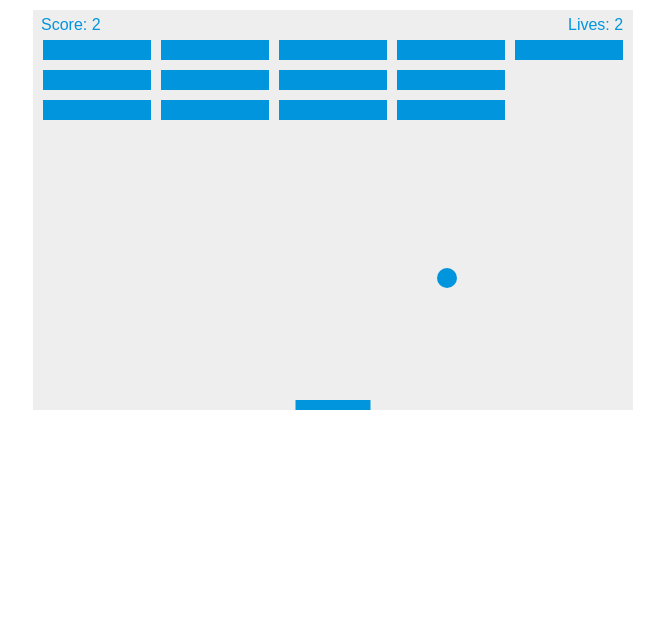
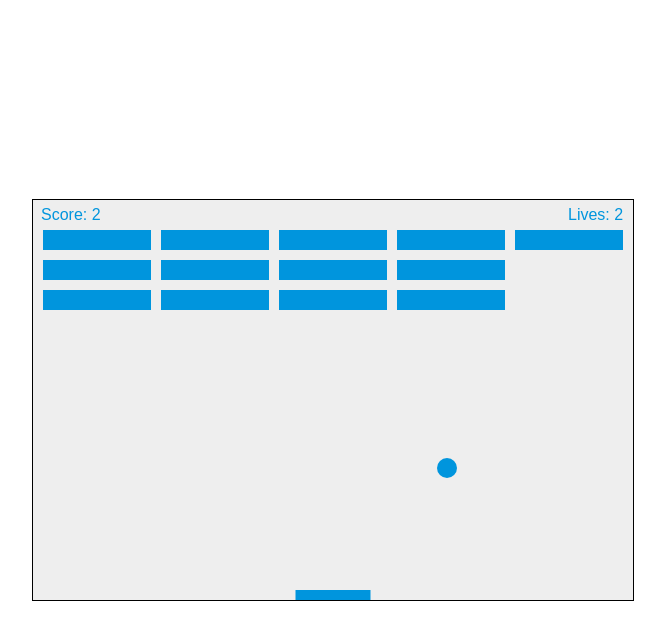
Before and after one commit to alexandreangeli/arkanoid, a plain HTML site: page index.html in a window 1280 px wide. Shown: the whole page, without its empty margins (307-972 px from the left). Drawn offline with Linux system fonts and the light colour scheme.

Commit message:
viewport

```diff
--- a/index.html
+++ b/index.html
@@ -1,7 +1,7 @@
 <html>
-
   <head>
     <meta charset="UTF-8"></meta>
+    <meta name="viewport" content="width=device-width, initial-scale=1.0">
     <title>Pure margarine</title>
     <style>
     	* {
@@ -10,10 +10,15 @@
       }
     	canvas {
         background: #eee;
+        padding: 0;
+        margin: auto;
         display: block;
-        margin: 0 auto;
-        margin-top: 10px;
-        touch-action:none;
+        position: absolute;
+        top: 0;
+        bottom: 0;
+        left: 0;
+        right: 0;
+        border: solid 1px black
       }
     </style>
   </head>
@@ -29,5 +34,4 @@
   <script language="javascript" type="text/javascript" src="brick.js"></script>
   <script language="javascript" type="text/javascript" src="bricksGroup.js"></script>
   <script language="javascript" type="text/javascript" src="index.js"></script>
-
 </html>
```
